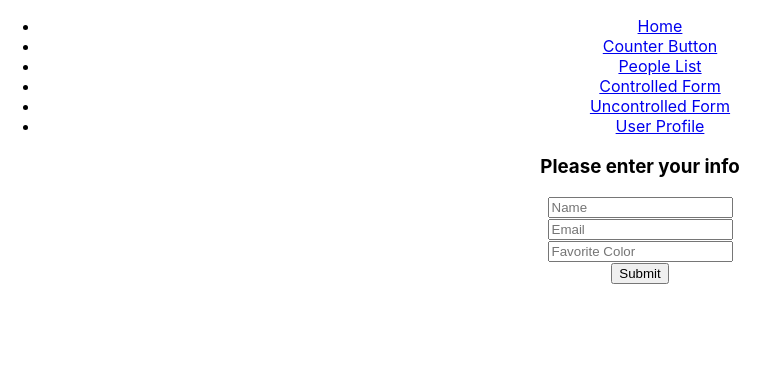
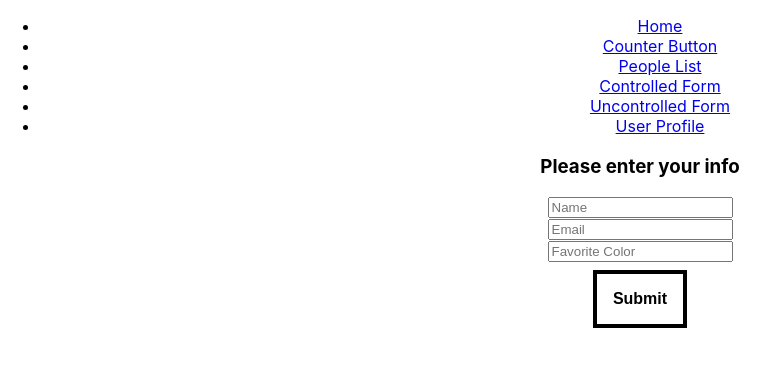
Before and after one commit to Winry4/react-state-app, a React (Create React App) app: page /controlled in a window 1280 px wide. Shown: the top 366 px of the page, without its empty margins (0-779 px from the left). Built offline with nearby package versions, Linux system fonts and the light colour scheme.

Commit message:
Apply composition

```diff
--- /dev/null
+++ b/src/Button.js
@@ -0,0 +1,29 @@
+import React from "react";
+import styled from 'styled-components';
+
+const StyledButton = styled.button`
+    background-color: ${props => props.buttonColor || 'transparent'};
+    border: 4px solid black;
+    border-radios:4px;
+    color: black;
+    cursor: pointer;
+    font-size: 16px;
+    font-weight: bold;
+    margin: 8px;
+    outline: none;
+    padding: 16px;
+`;
+
+export const Button = ({children, buttonColor, ...props}) => {
+    return(
+        <StyledButton buttonColor={buttonColor} {...props}>{children}</StyledButton>
+    );
+}
+
+export const DangerButton = ({children, ...props}) => {
+    return <Button buttonColor="red" {...props}>{children}</Button>
+}
+
+export const SucessButton = ({children, ...props}) => {
+    return <Button buttonColor="green" {...props}>{children}</Button>
+}
--- a/src/CongratulationMessage.js
+++ b/src/CongratulationMessage.js
@@ -1,10 +1,11 @@
 import React, {useEffect} from "react";
+import { SucessButton } from "./Button";
 
 export const CongratulationMessage = ({threshold, onHide}) => {
     return (
         <>
             <h1> Congratulations! You clicked {threshold} times!</h1>
-            <button onClick={onHide}>Hide!</button>
+            <SucessButton onClick={onHide}>Hide!</SucessButton>
         </>
     );
 
--- a/src/CounterButton.js
+++ b/src/CounterButton.js
@@ -1,4 +1,5 @@
 import React, {useState} from "react";
+import { DangerButton } from "./Button";
 
 export const CounterButton = ({onIncrement, numberOfClicks}) => {
 
@@ -6,7 +7,7 @@ export const CounterButton = ({onIncrement, numberOfClicks}) => {
     return (
         <>
             <p> You've clicked the button {numberOfClicks} times</p>
-            <button onClick={onIncrement}> Click me!</button>
+            <DangerButton onClick={onIncrement}> Click me!</DangerButton>
         </>
     );
 }
--- a/src/pages/ControlledFormPages.js
+++ b/src/pages/ControlledFormPages.js
@@ -1,4 +1,5 @@
 import React, {useState} from "react";
+import { Button } from "../Button";
 
 export const ControlledFormPages = () => {
     const [name, setName] = useState('');
@@ -16,14 +17,14 @@ export const ControlledFormPages = () => {
             <div>
                 <input onChange={e=> setFavoriteColor(e.target.value)} value={favoriteColor} type="text" placeholder="Favorite Color" />
             </div>
-            <button onClick={e => {
+            <Button onClick={e => {
                 alert(`
                 Your name is ${name},
                 your email is ${email},
                 and your favorite color is ${favoriteColor}!
                 `);
                 e.preventDefault();
-                }}>Submit</button>
+                }}>Submit</Button>
         </form>
     );
 }
```
